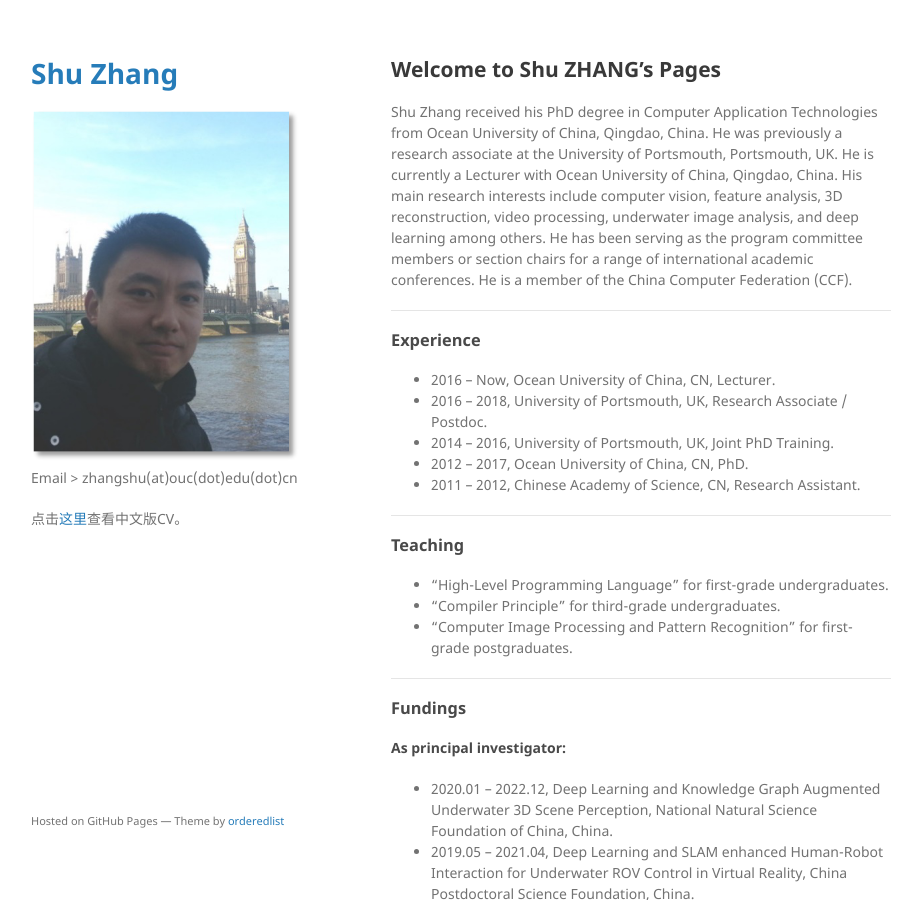
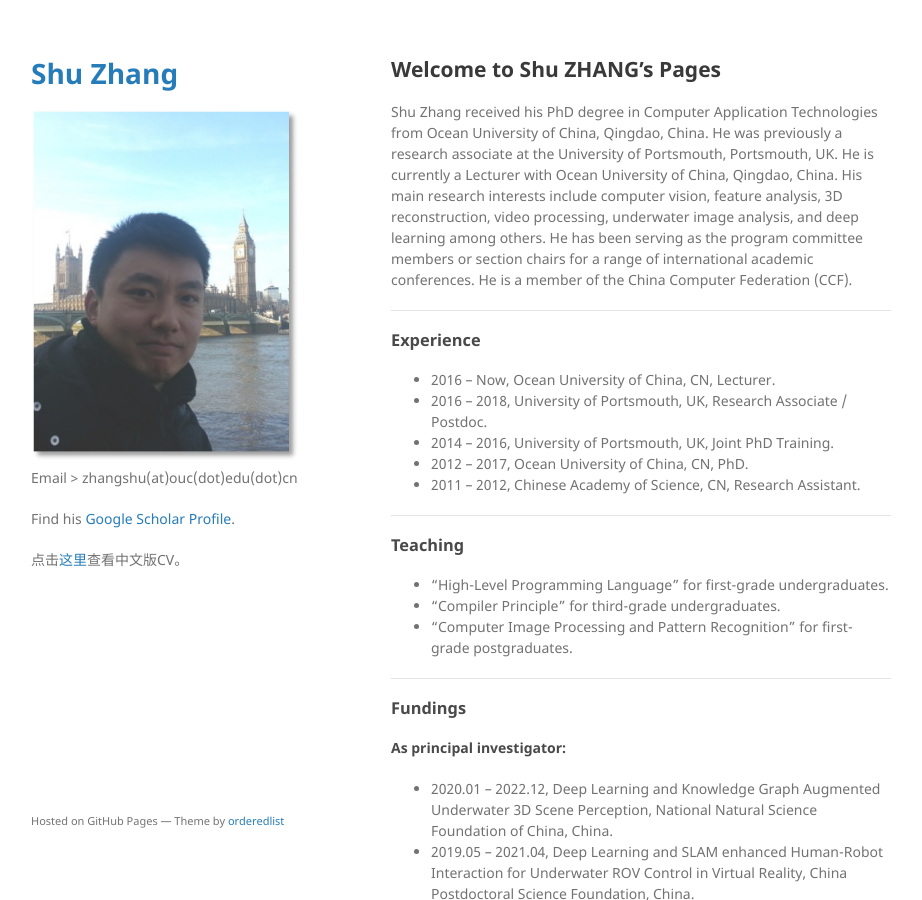
Before and after one commit to jackyspeed/aboutzhangshu, a Jekyll site: the page built from index.md, in a window 1280 px wide and 900 px high. Shown: the whole window, without its empty margins (179-1101 px from the left). Built offline with Jekyll 4.4.1, drawn with Linux system fonts in a browser that asks for light colours; our own code applies the rules of GitHub Pages for plain Markdown files.

Commit message:
Update default.html

```diff
--- a/_layouts/default.html
+++ b/_layouts/default.html
@@ -21,6 +21,8 @@
         {% endif %}
 
         <p>{{ site.description | default: site.github.project_tagline }}</p>
+
+        <p class="view">Find his <a href="{{ site.google_scholar_link }}" Target="_blank">Google Scholar Profile</a>.</p>
 
         <p class="view">点击<a href="{{ site.OUC_link }}" Target="_blank">这里</a>查看中文版CV。</p>
 
```
